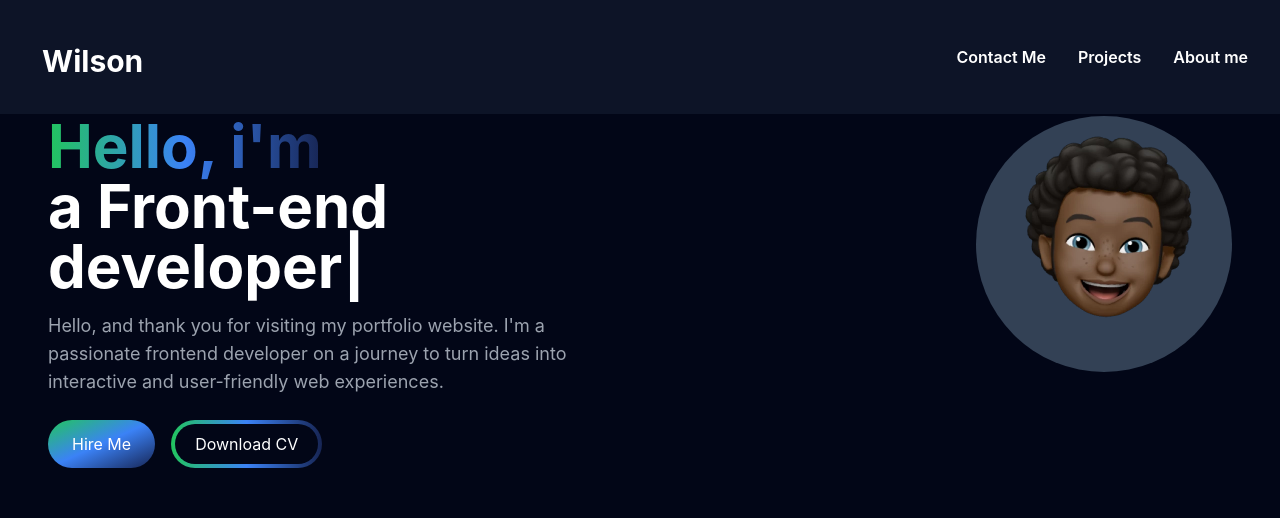
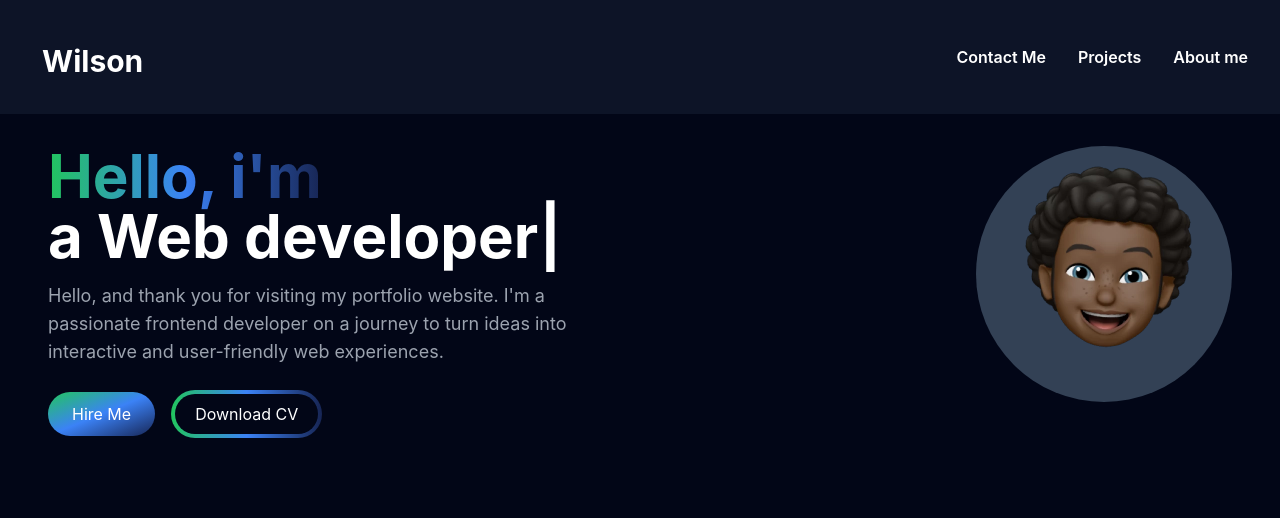
Before and after one commit to WilsonTomisin/personal-portfolio, a React (Create React App) app: page / in a window 1280 px wide. Shown: the top 518 px of the page. Built offline with nearby package versions, Linux system fonts and the light colour scheme.

Commit message:
some new changes

```diff
--- a/src/components/Header.jsx
+++ b/src/components/Header.jsx
@@ -1,13 +1,24 @@
 import React from 'react'
 import emoji from '../assets/29 29.png'
 import { TypeAnimation } from 'react-type-animation';
+import { Link } from 'react-router-dom';
 
 
 
 export const Header= () => {
+  const downloadFile=()=>{
+      // Create an anchor element dynamically
+      const link = document.createElement('a');
+      link.href = "../assets/resume.pdf";
+      link.download = "resume.pdf";
+
+      // Simulate a click on the anchor element to initiate download
+      link.click();
+
+  }
   return (
-    <section className=' text-white flex flex-col md:flex-row justify-between'>
-        <div className=' w-full md:w-1/2 text-center md:text-left'>
+    <section className=' text-white flex flex-col md:flex-row justify-between py-[30px]'>
+        <div className=' w-full md:w-1/2 text-center md:text-left '>
             <h1 className=' text-5xl md:text-6xl font-bold text-white  mb-4'>
                 <span className='
                 text-transparent
@@ -18,7 +29,7 @@ export const Header= () => {
                   sequence={[
                     'Wilson Oluwatomisin',
                     2000,
-                    'a Front-end developer',
+                    'a Web developer',
                     2000,
                   ]}
                   wrapper="span"
@@ -33,8 +44,8 @@ export const Header= () => {
             on a journey to turn ideas into interactive and user-friendly web experiences.
             </p>
             <div>
-              <button className=' bg-gradient-to-br from-green-500 via-blue-500 to-blue-950 px-6 py-3 rounded-full mr-4'>Hire Me</button>
-              <button className=' bg-transparent text-white px-1 py-1 rounded-full bg-gradient-to-r
+              <a href='mailto:tommywilson972@gmail.com' className=' bg-gradient-to-br from-green-500 via-blue-500 to-blue-950 px-6 py-3 rounded-full mr-4'>Hire Me</a>
+              <button onClick={downloadFile} className=' bg-transparent text-white px-1 py-1 rounded-full bg-gradient-to-r
               from-green-500 via-blue-500 to-blue-950 hover:bg-gradient-to-tr '>
                 <span className=' block bg-slate-950 rounded-full px-5 py-2 '>Download CV</span>
               </button>
```
Also changed, not shown: 1 other file (tests, documents, lock files or other folders).
